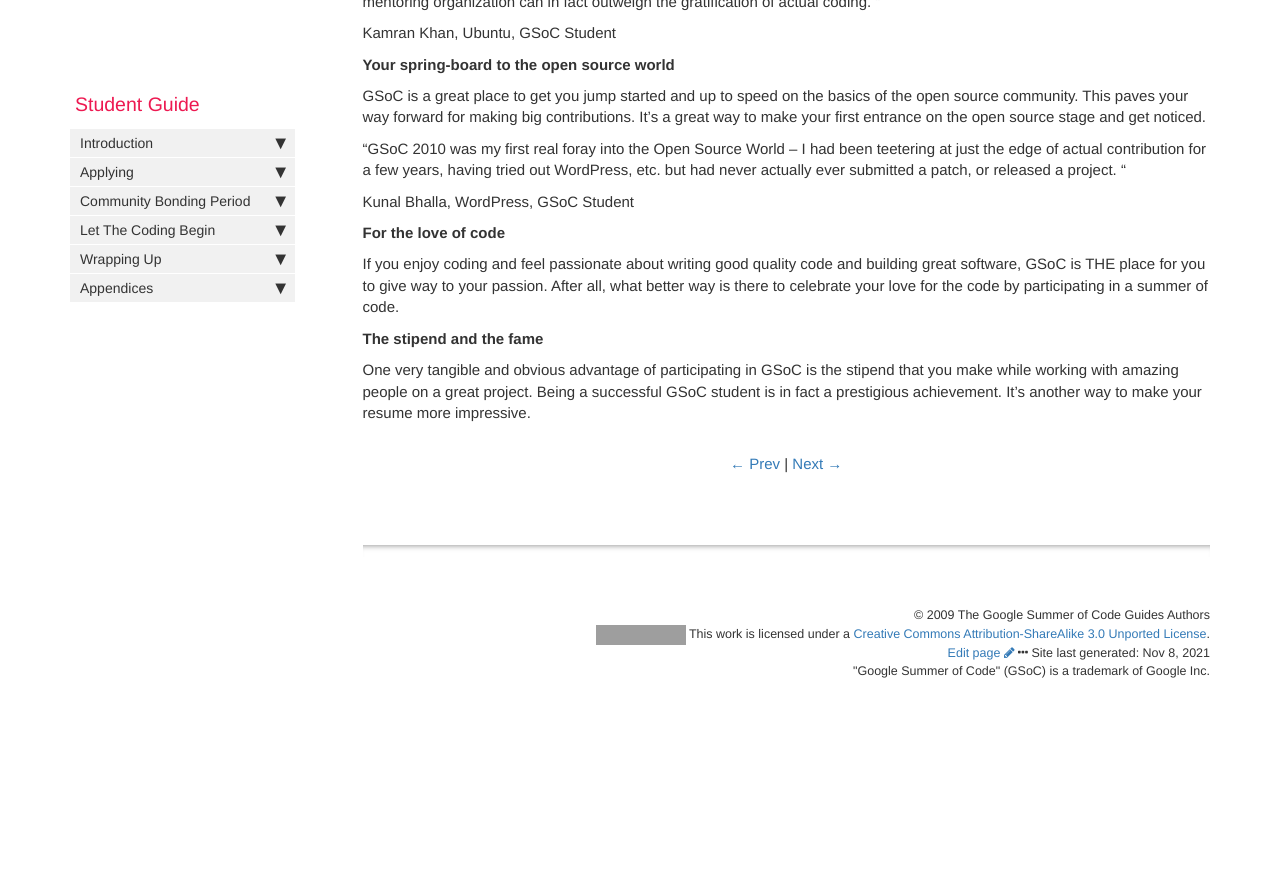
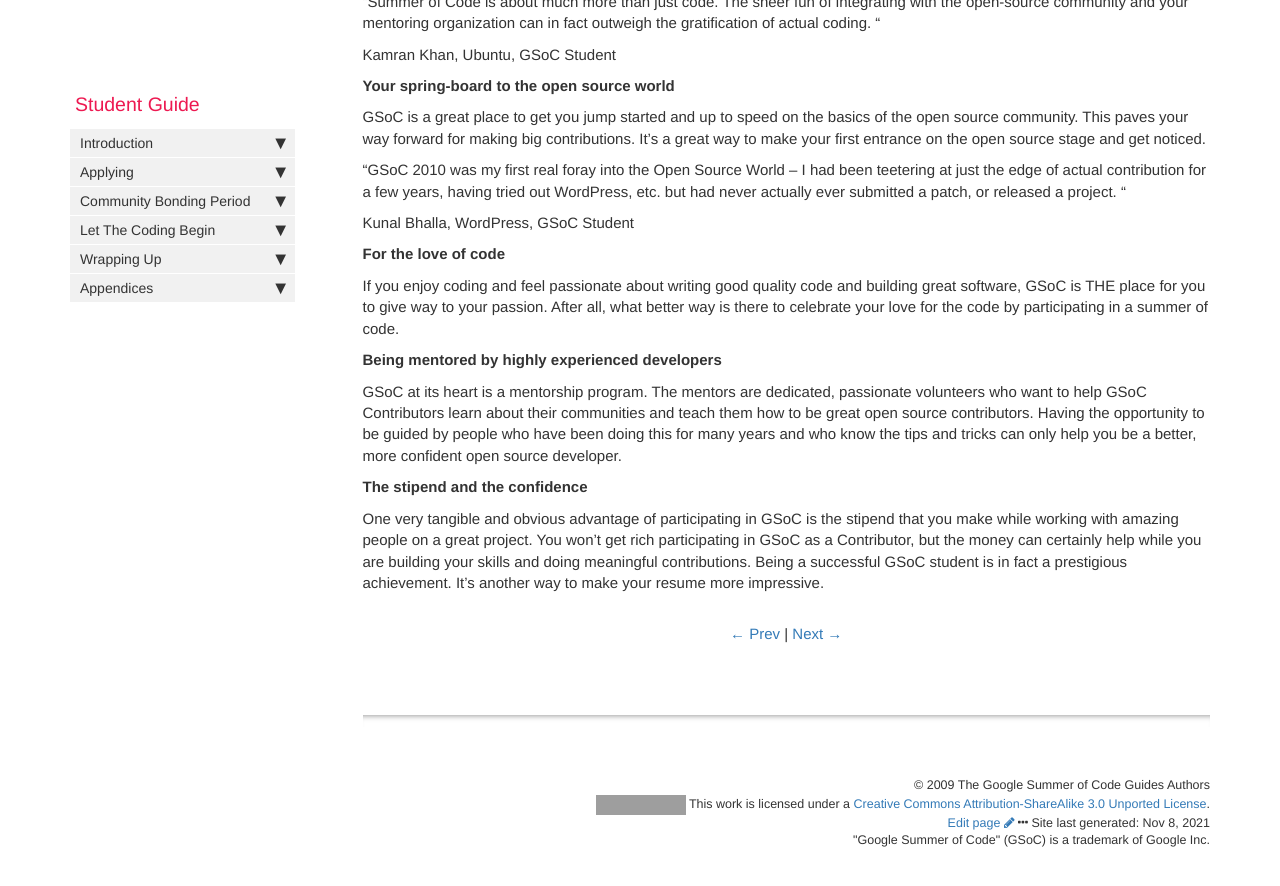
Before and after one commit to google/gsocguides, a Jekyll site: the page built from pages/student/01-why_should_i_apply.md, in a window 1280 px wide and 900 px high, scrolled down 1004 px. Shown: the top 886 px of the window. Built offline with Jekyll 4.4.1, drawn with Linux system fonts in a browser that asks for light colours; before the commit the page ends 1734 px from its top, so only the background shows below that; some of the changed text lies outside the part shown; grey boxes are pictures that could not be loaded.

Commit message:
Update 01-why_should_i_apply.md
2021 updates

```diff
--- a/pages/student/01-why_should_i_apply.md
+++ b/pages/student/01-why_should_i_apply.md
@@ -6,7 +6,7 @@ permalink: student/why-should-i-apply.html
 sidebar: student_sidebar
 ---
 
-So you've found out about this Google Summer of Code thing that requires you to submit a lengthy proposal and write a lot of code. Why bother about it at all? Well, here are some reasons why you should start writing your proposal today!
+So you've found out about this Google Summer of Code thing that requires you to reach out to an organization to talk about their project ideas, then submit a lengthy proposal and write a lot of code. Why bother about it at all? Well, here are some reasons why you should start reaching out to organizations that you are interested in today!
 
 **An absolutely amazing learning experience**
 
@@ -60,6 +60,10 @@ Kunal Bhalla, WordPress, GSoC Student
 
 If you enjoy coding and feel passionate about writing good quality code and building great software, GSoC is THE place for you to give way to your passion. After all, what better way is there to celebrate your love for the code by participating in a summer of code.
 
-**The stipend and the fame**
+**Being mentored by highly experienced developers**
 
-One very tangible and obvious advantage of participating in GSoC is the stipend that you make while working with amazing people on a great project. Being a successful GSoC student is in fact a prestigious achievement. It's another way to make your resume more impressive.
+GSoC at its heart is a mentorship program. The mentors are dedicated, passionate volunteers who want to help GSoC Contributors learn about their communities and teach them how to be great open source contributors. Having the opportunity to be guided by people who have been doing this for many years and who know the tips and tricks can only help you be a better, more confident open source developer.
+
+**The stipend and the confidence**
+
+One very tangible and obvious advantage of participating in GSoC is the stipend that you make while working with amazing people on a great project. You won't get rich participating in GSoC as a Contributor, but the money can certainly help while you are building your skills and doing meaningful contributions. Being a successful GSoC student is in fact a prestigious achievement. It's another way to make your resume more impressive.
```
